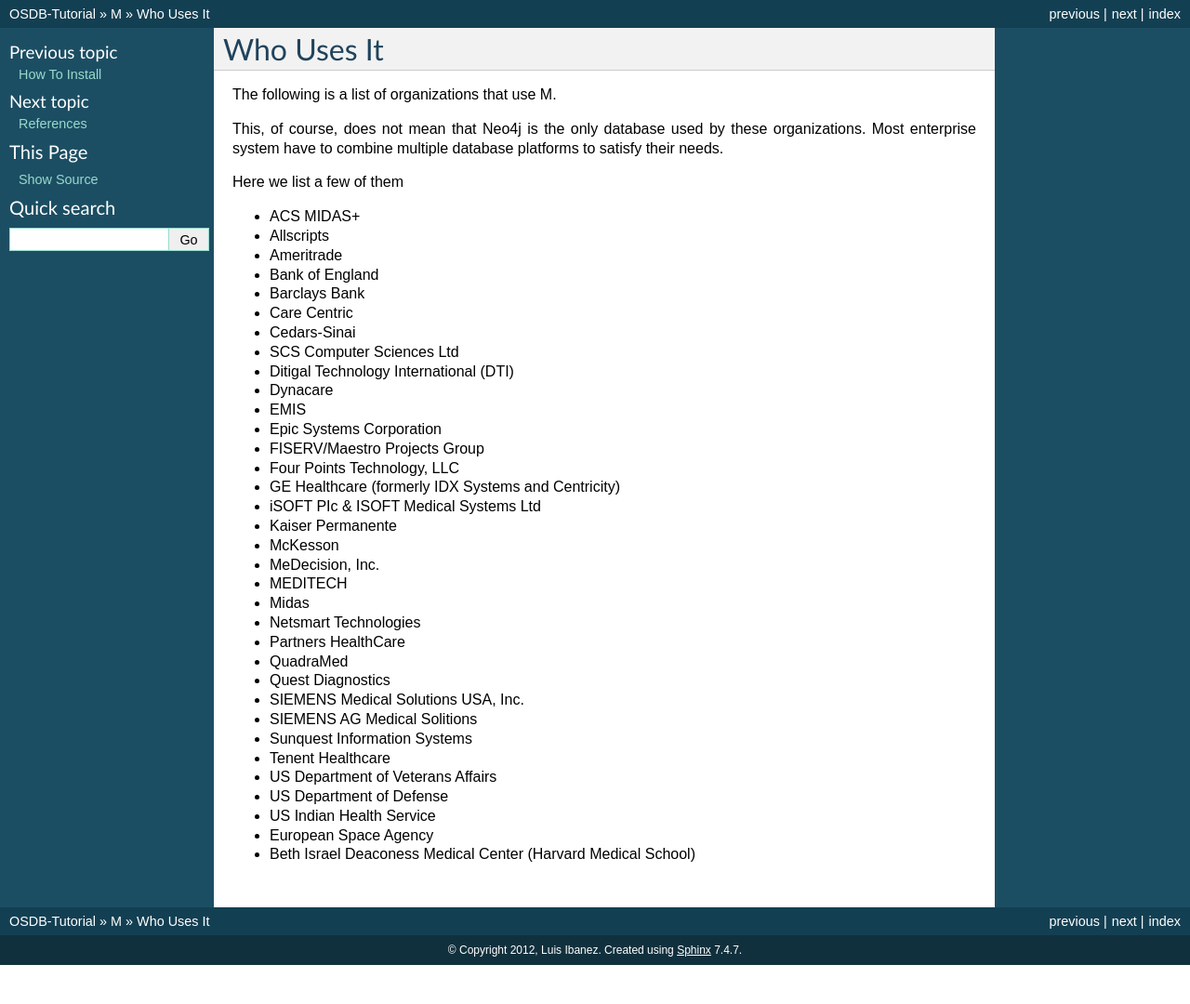
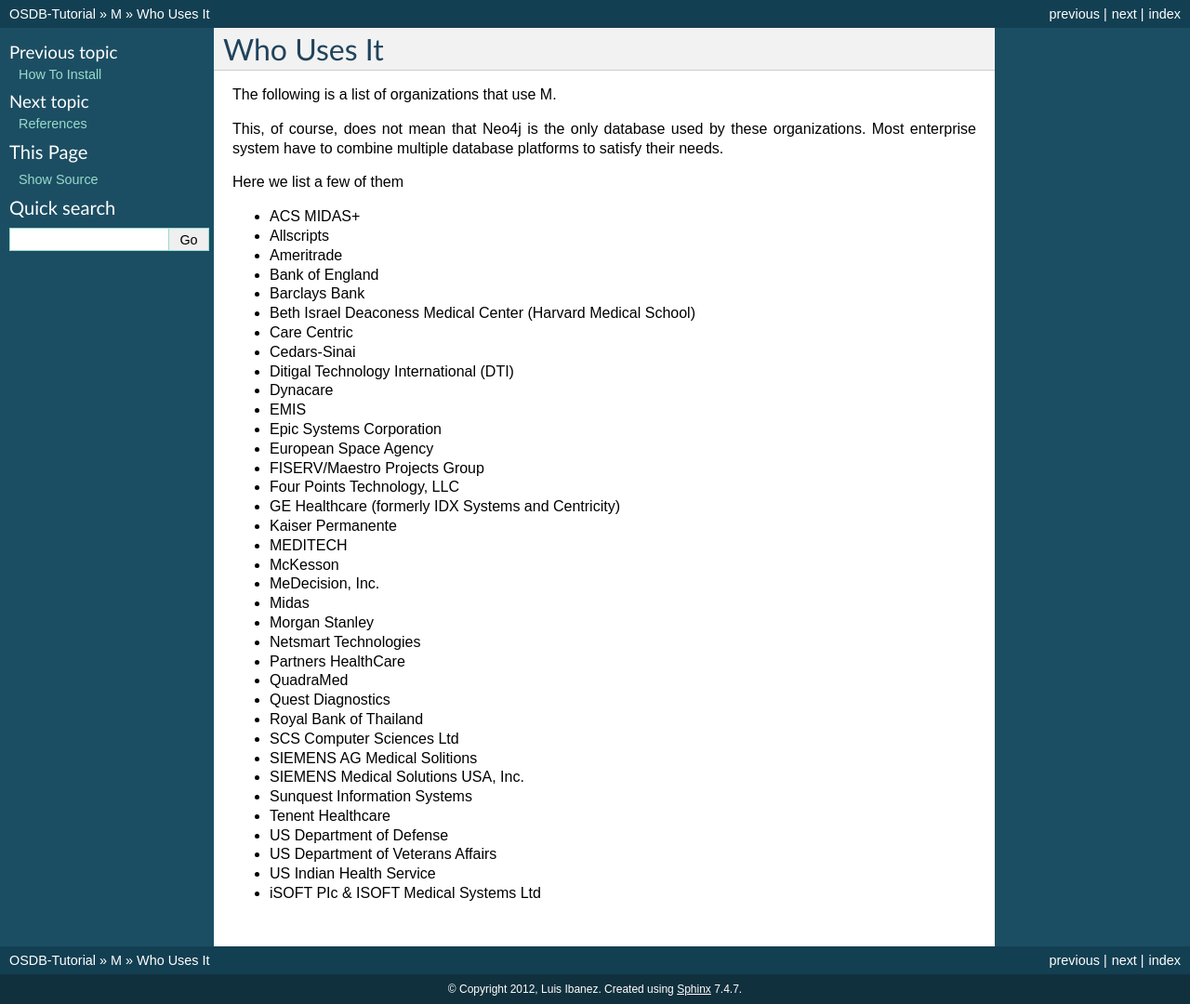
Before and after one commit to luisibanez/open-source-databases-tutorial, a Sphinx documentation site: the page built from source/M/WhoUsesIt.rst, in a window 1280 px wide. Shown: the whole page at 93% size. Built offline with Sphinx 7.4.7, drawn with Linux system fonts in a browser that asks for light colours; before the commit the page ends 1038 px from its top, so only the background shows below that.

Commit message:
Added a couple more and sorted.

```diff
--- a/source/M/WhoUsesIt.rst
+++ b/source/M/WhoUsesIt.rst
@@ -14,32 +14,34 @@ Here we list a few of them
 * Ameritrade
 * Bank of England
 * Barclays Bank
+* Beth Israel Deaconess Medical Center (Harvard Medical School)
 * Care Centric
 * Cedars-Sinai
-* SCS Computer Sciences Ltd
 * Ditigal Technology International (DTI)
 * Dynacare
 * EMIS
 * Epic Systems Corporation
+* European Space Agency
 * FISERV/Maestro Projects Group
 * Four Points Technology, LLC
 * GE Healthcare (formerly IDX Systems and Centricity)
-* iSOFT PIc & ISOFT Medical Systems Ltd
 * Kaiser Permanente
+* MEDITECH
 * McKesson
 * MeDecision, Inc.
-* MEDITECH
 * Midas
+* Morgan Stanley
 * Netsmart Technologies
 * Partners HealthCare
 * QuadraMed
 * Quest Diagnostics
+* Royal Bank of Thailand
+* SCS Computer Sciences Ltd
+* SIEMENS AG Medical Solitions
 * SIEMENS Medical Solutions USA, Inc.
-* SIEMENS AG Medical Solitions
 * Sunquest Information Systems
 * Tenent Healthcare
+* US Department of Defense
 * US Department of Veterans Affairs
-* US Department of Defense
 * US Indian Health Service
-* European Space Agency
-* Beth Israel Deaconess Medical Center (Harvard Medical School)
+* iSOFT PIc & ISOFT Medical Systems Ltd
```
